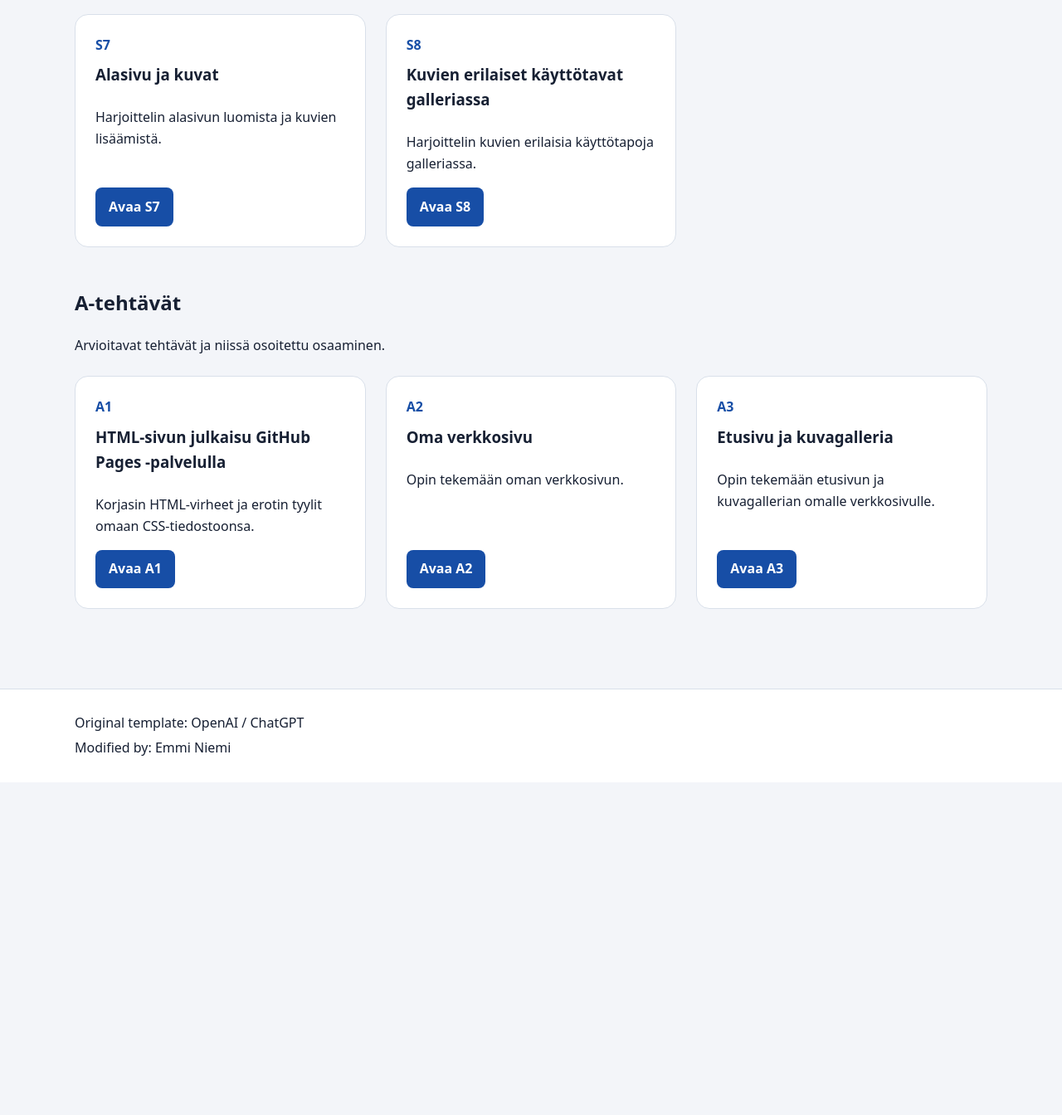
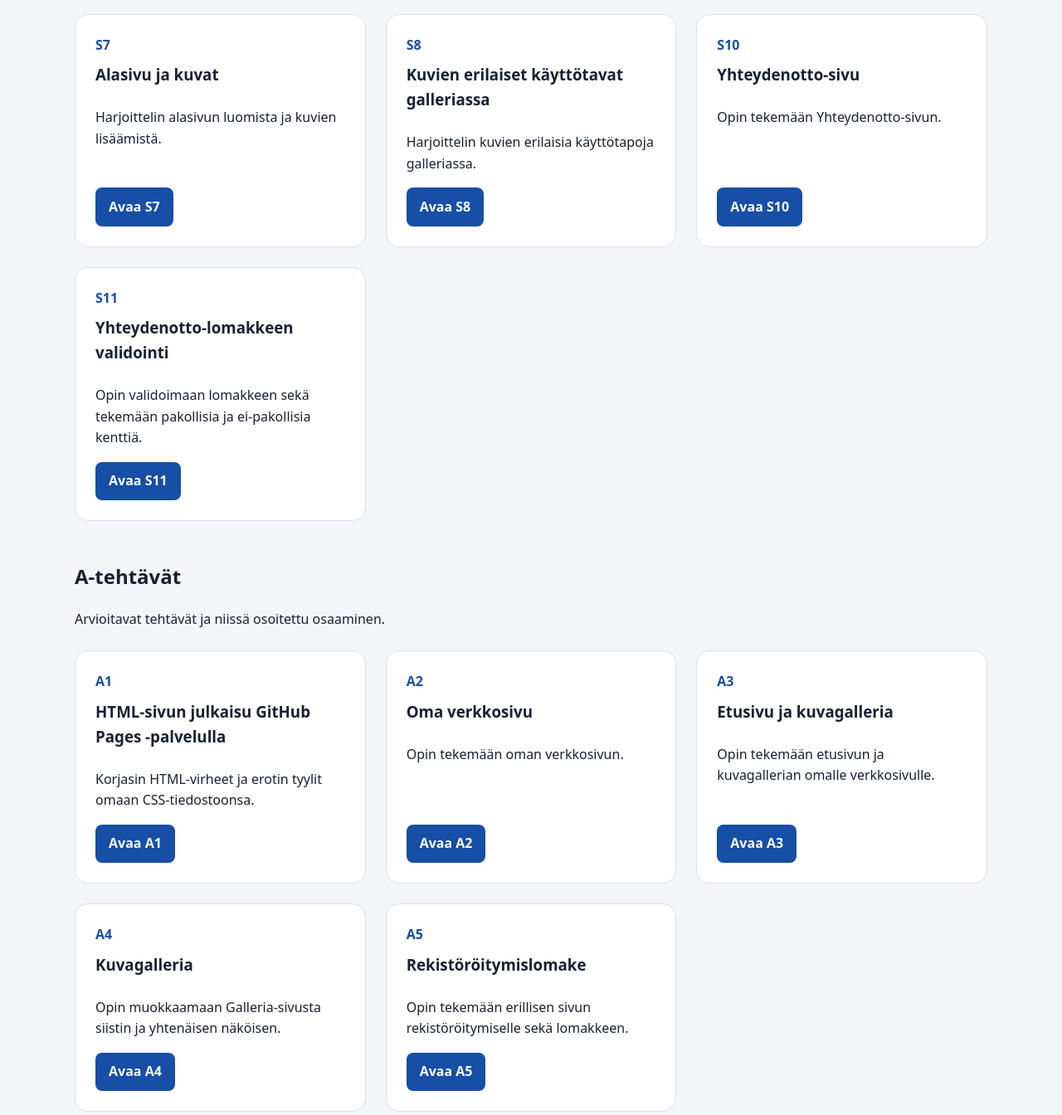
Before and after one commit to en1emi/WebKehitysKop26, a plain HTML site: page index.html in a window 1280 px wide. Shown: the part 1140-2484 px from the top of the page at 83% size. Before the commit the page ends 2083 px from the top, so only its background shows below. Drawn offline with Linux system fonts and the light colour scheme.

Commit message:
etusivun muokkaus

```diff
--- a/index.html
+++ b/index.html
@@ -31,7 +31,6 @@
       <p>Tuntiharjoitukset ja niissä harjoitellut taidot.</p>
 
       <div class="card-grid">
-        <!-- Lisää tähän kortti jokaisesta tekemästäsi S-tehtävästä. -->
         <article class="card">
           <p class="task-id">S1</p>
           <h3>WWW-ympäristön simulointi Packet Tracerilla (yksi sivu)</h3>
@@ -85,6 +84,20 @@
           <p>Harjoittelin kuvien erilaisia käyttötapoja galleriassa.</p>
           <a class="card-link" href="s8/index.html">Avaa S8</a>
         </article>
+
+        <article class="card">
+          <p class="task-id">S10</p>
+          <h3>Yhteydenotto-sivu</h3>
+          <p>Opin tekemään Yhteydenotto-sivun.</p>
+          <a class="card-link" href="s10/index.html">Avaa S10</a>
+        </article>
+
+        <article class="card">
+          <p class="task-id">S11</p>
+          <h3>Yhteydenotto-lomakkeen validointi</h3>
+          <p>Opin validoimaan lomakkeen sekä tekemään pakollisia ja ei-pakollisia kenttiä.</p>
+          <a class="card-link" href="s11/index.html">Avaa S11</a>
+        </article>
       </div>
     </section>
 
@@ -93,7 +106,6 @@
       <p>Arvioitavat tehtävät ja niissä osoitettu osaaminen.</p>
 
       <div class="card-grid">
-        <!-- Lisää tähän kortti jokaisesta tekemästäsi A-tehtävästä. -->
         <article class="card">
           <p class="task-id">A1</p>
           <h3>HTML-sivun julkaisu GitHub Pages -palvelulla</h3>
@@ -121,6 +133,24 @@
           </p>
           <a class="card-link" href="a3/index.html">Avaa A3</a>
         </article>
+
+        <article class="card">
+          <p class="task-id">A4</p>
+          <h3>Kuvagalleria</h3>
+          <p>
+            Opin muokkaamaan Galleria-sivusta siistin ja yhtenäisen näköisen.
+          </p>
+          <a class="card-link" href="a4/index.html">Avaa A4</a>
+        </article>
+
+        <article class="card">
+          <p class="task-id">A5</p>
+          <h3>Rekistöröitymislomake</h3>
+          <p>
+            Opin tekemään erillisen sivun rekistöröitymiselle sekä lomakkeen.
+          </p>
+          <a class="card-link" href="a5/index.html">Avaa A5</a>
+        </article>
       </div>
     </section>
   </main>
```
